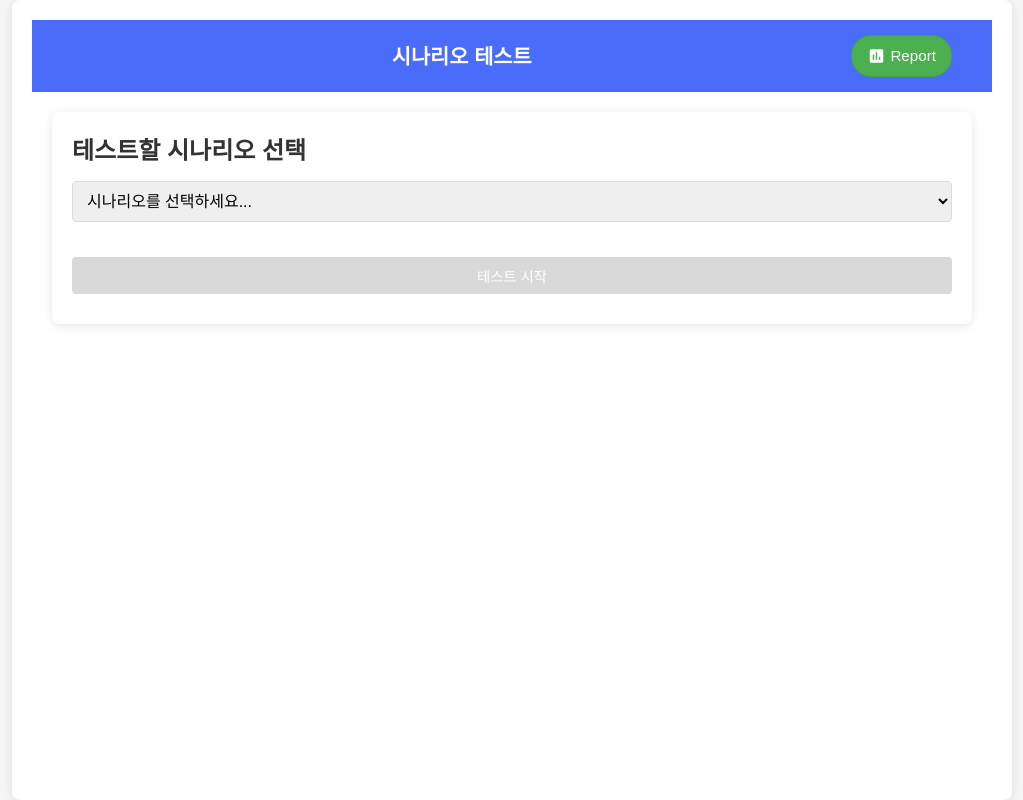
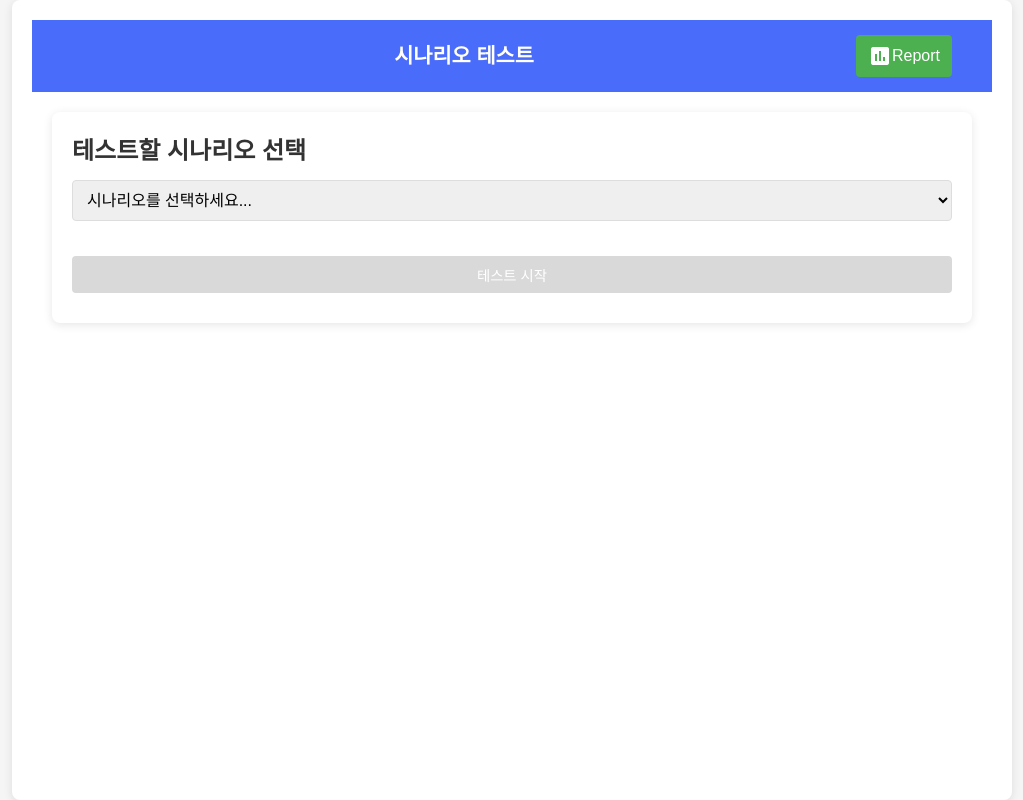
Before and after one commit to Yootaesung/kibwa_project, a FastAPI app: page /test in a window 1280 px wide. Shown: the whole page, without its empty margins (128-1151 px from the left). Run offline with FastAPI, Linux system fonts and the light colour scheme; data that the repository does not hold is empty.

Commit message:
홈 제거거

```diff
--- a/chatbot/templates/test.html
+++ b/chatbot/templates/test.html
@@ -49,55 +49,33 @@
             margin: 0 auto;
         }
 
-        .header-content {
-            display: flex;
-            justify-content: flex-end;
-            align-items: center;
-            width: 100%;
-        }
-
-        .header-title {
-            margin: 0;
-            margin-right: auto;
-        }
-
         .header-buttons {
             display: flex;
-            gap: 15px;
+            gap: 10px;
             align-items: center;
         }
 
-        .home-btn, .report-btn {
+        .report-btn {
             color: white;
             text-decoration: none;
             display: flex;
             align-items: center;
-            font-size: 0.95em;
-            padding: 8px 15px;
-            border-radius: 20px;
-            transition: all 0.2s ease;
-            white-space: nowrap;
-            border: 1px solid rgba(255, 255, 255, 0.2);
+            font-size: 1em;
+            padding: 8px 12px;
+            border-radius: 4px;
+            transition: background-color 0.2s;
         }
 
-        .home-btn {
-            background-color: rgba(255, 255, 255, 0.1);
-        }
-
-        .home-btn:hover {
+        .report-btn:hover {
             background-color: rgba(255, 255, 255, 0.2);
-            transform: translateY(-1px);
         }
 
         .report-btn {
             background-color: #4CAF50;
-            border: 1px solid #45a049;
         }
 
         .report-btn:hover {
             background-color: #45a049;
-            transform: translateY(-1px);
-            box-shadow: 0 2px 5px rgba(0,0,0,0.2);
         }
 
         .home-btn:hover {
@@ -584,10 +562,10 @@
     <div class="chat-container">
         <div class="chat-header">
             <div class="header-content">
-                <h1 class="header-title">시나리오 테스트</h1>
+                <h1>시나리오 테스트</h1>
                 <div class="header-buttons">
                     <a href="http://13.238.128.251:8503/" class="report-btn" title="Report" target="_blank">
-                        <span class="material-icons" style="font-size: 18px; margin-right: 5px;">assessment</span>
+                        <span class="material-icons">assessment</span>
                         <span>Report</span>
                     </a>
                 </div>
@@ -642,6 +620,12 @@
     </div>
 
     <script>
+        // 로그인 버튼 클릭 이벤트 처리
+        document.querySelector('.home-btn').addEventListener('click', async function(e) {
+            e.preventDefault();
+            window.location.href = '/login';
+        });
+
         document.addEventListener('DOMContentLoaded', function() {
             // DOM 요소 가져오기
             const scenarioSelect = document.getElementById('scenario-select');
```
